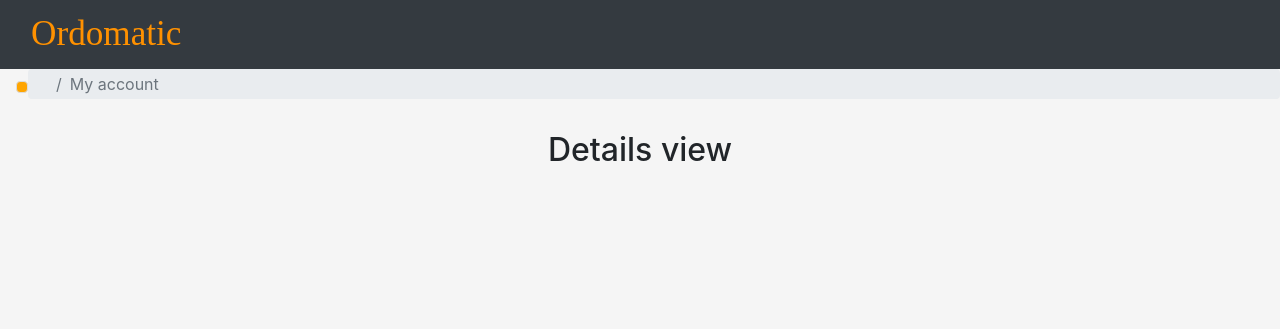
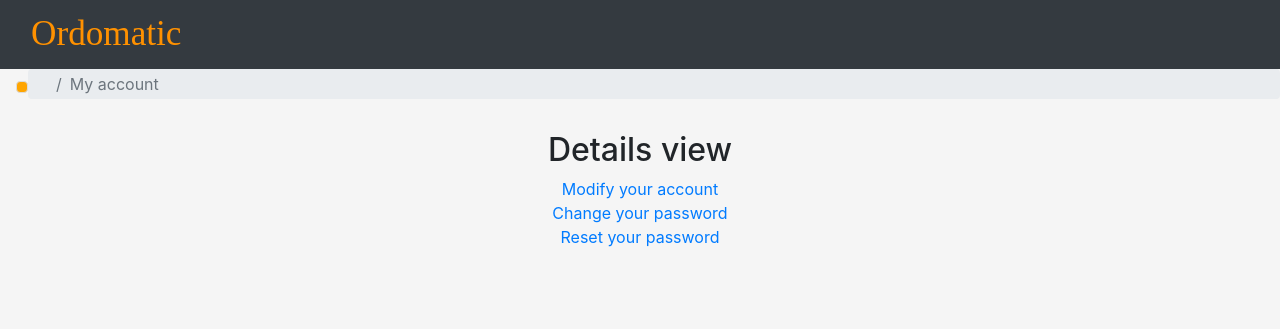
Before and after one commit to BrRoman/ordomatic-django, a Django app: template ordomatic/apps/accounts/templates/accounts/details.html in a window 1280 px wide. Shown: the top 329 px of the page. Run offline with Django 3.2, Linux system fonts and the light colour scheme; the template is opened without the code that fills it, so the values that code supplies are empty; style sheets or scripts are compiled from the project's sources; some libraries are stand-ins or nearby versions; some web fonts are replaced.

Commit message:
Details page: links to account's pages.

```diff
--- a/ordomatic/apps/accounts/templates/accounts/details.html
+++ b/ordomatic/apps/accounts/templates/accounts/details.html
@@ -6,4 +6,7 @@
 
 {% block content %}
     <h2>Details view</h2>
+    <a href={% url 'accounts:update' %}>Modify your account</a>
+    <a href={% url 'accounts:change_password' %}>Change your password</a>
+    <a href={% url 'accounts:reset_password' %}>Reset your password</a>
 {% endblock content %}
```
